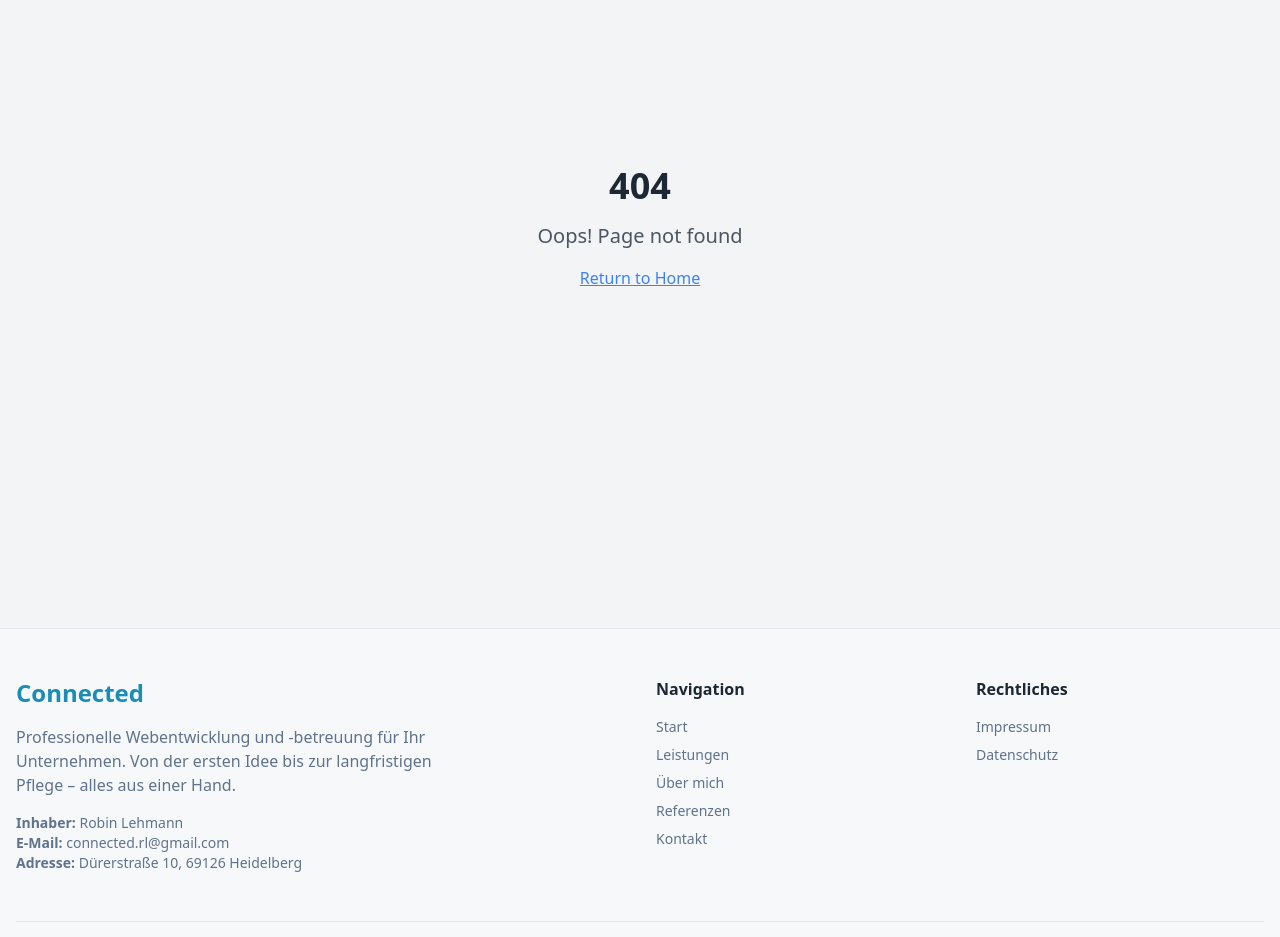
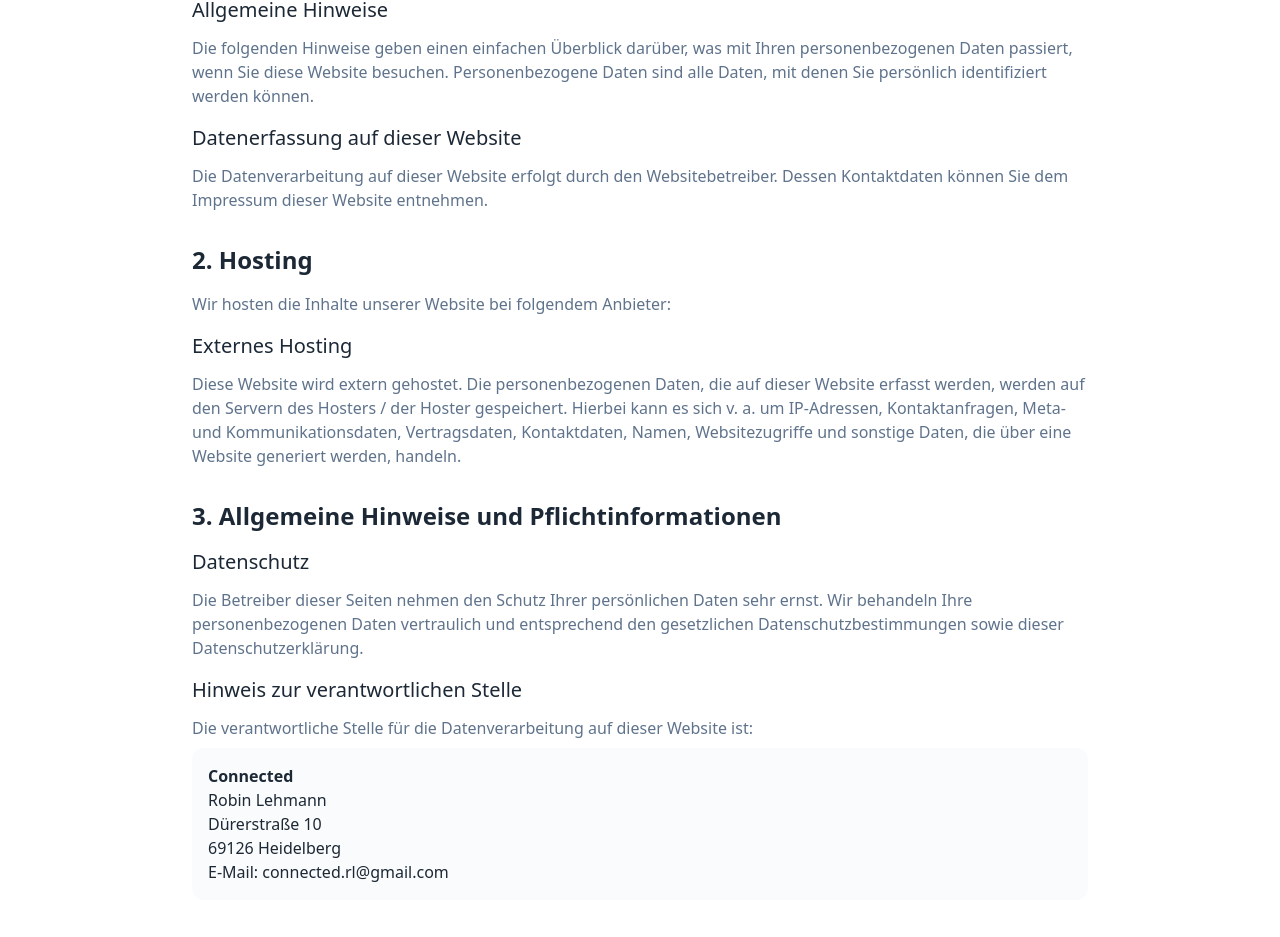
Before and after one commit to Connected-Robin-Lehmann/connected-rl, a React (Vite) app: page /datenschutz in a window 1280 px wide. Shown: the part 237-1174 px from the top of the page. Built offline with nearby package versions, Linux system fonts and the light colour scheme.

Commit message:
Add Impressum and Datenschutz pages
Create Impressum and Datenschutz pages with placeholder content.
-created src/pages/Impressum.tsx
-created src/pages/Datenschutz.tsx
-edited src/App.tsx

```diff
--- a/src/App.tsx
+++ b/src/App.tsx
@@ -1,3 +1,4 @@
+
 import { Toaster } from "@/components/ui/toaster";
 import { Toaster as Sonner } from "@/components/ui/sonner";
 import { TooltipProvider } from "@/components/ui/tooltip";
@@ -10,6 +11,8 @@ import Services from "./pages/Services";
 import About from "./pages/About";
 import References from "./pages/References";
 import Contact from "./pages/Contact";
+import Impressum from "./pages/Impressum";
+import Datenschutz from "./pages/Datenschutz";
 import NotFound from "./pages/NotFound";
 
 const queryClient = new QueryClient();
@@ -29,6 +32,8 @@ const App = () => (
               <Route path="/about" element={<About />} />
               <Route path="/references" element={<References />} />
               <Route path="/contact" element={<Contact />} />
+              <Route path="/impressum" element={<Impressum />} />
+              <Route path="/datenschutz" element={<Datenschutz />} />
               {/* ADD ALL CUSTOM ROUTES ABOVE THE CATCH-ALL "*" ROUTE */}
               <Route path="*" element={<NotFound />} />
             </Routes>
--- a/src/components/Footer.tsx
+++ b/src/components/Footer.tsx
@@ -1,3 +1,4 @@
+
 import { Link } from "react-router-dom";
 
 const Footer = () => {
@@ -75,20 +76,20 @@ const Footer = () => {
             <h4 className="font-semibold mb-4">Rechtliches</h4>
             <ul className="space-y-2 text-sm">
               <li>
-                <a
-                  href="#impressum"
+                <Link
+                  to="/impressum"
                   className="text-muted-foreground hover:text-primary transition-colors"
                 >
                   Impressum
-                </a>
+                </Link>
               </li>
               <li>
-                <a
-                  href="#datenschutz"
+                <Link
+                  to="/datenschutz"
                   className="text-muted-foreground hover:text-primary transition-colors"
                 >
                   Datenschutz
-                </a>
+                </Link>
               </li>
             </ul>
           </div>
--- /dev/null
+++ b/src/pages/Datenschutz.tsx
@@ -0,0 +1,96 @@
+
+const Datenschutz = () => {
+  return (
+    <div className="container mx-auto px-4 py-12">
+      <div className="max-w-4xl mx-auto">
+        <h1 className="text-4xl font-bold text-primary mb-8">Datenschutzerklärung</h1>
+
+        <div className="space-y-8 text-foreground">
+          <section>
+            <h2 className="text-2xl font-semibold mb-4">1. Datenschutz auf einen Blick</h2>
+            <h3 className="text-xl font-medium mb-3">Allgemeine Hinweise</h3>
+            <p className="text-muted-foreground mb-4">
+              Die folgenden Hinweise geben einen einfachen Überblick darüber, was mit Ihren personenbezogenen Daten
+              passiert, wenn Sie diese Website besuchen. Personenbezogene Daten sind alle Daten, mit denen Sie
+              persönlich identifiziert werden können.
+            </p>
+
+            <h3 className="text-xl font-medium mb-3">Datenerfassung auf dieser Website</h3>
+            <p className="text-muted-foreground">
+              Die Datenverarbeitung auf dieser Website erfolgt durch den Websitebetreiber. Dessen Kontaktdaten
+              können Sie dem Impressum dieser Website entnehmen.
+            </p>
+          </section>
+
+          <section>
+            <h2 className="text-2xl font-semibold mb-4">2. Hosting</h2>
+            <p className="text-muted-foreground mb-4">
+              Wir hosten die Inhalte unserer Website bei folgendem Anbieter:
+            </p>
+            <h3 className="text-xl font-medium mb-3">Externes Hosting</h3>
+            <p className="text-muted-foreground">
+              Diese Website wird extern gehostet. Die personenbezogenen Daten, die auf dieser Website erfasst werden,
+              werden auf den Servern des Hosters / der Hoster gespeichert. Hierbei kann es sich v. a. um IP-Adressen,
+              Kontaktanfragen, Meta- und Kommunikationsdaten, Vertragsdaten, Kontaktdaten, Namen, Websitezugriffe
+              und sonstige Daten, die über eine Website generiert werden, handeln.
+            </p>
+          </section>
+
+          <section>
+            <h2 className="text-2xl font-semibold mb-4">3. Allgemeine Hinweise und Pflichtinformationen</h2>
+            <h3 className="text-xl font-medium mb-3">Datenschutz</h3>
+            <p className="text-muted-foreground mb-4">
+              Die Betreiber dieser Seiten nehmen den Schutz Ihrer persönlichen Daten sehr ernst. Wir behandeln Ihre
+              personenbezogenen Daten vertraulich und entsprechend den gesetzlichen Datenschutzbestimmungen sowie
+              dieser Datenschutzerklärung.
+            </p>
+
+            <h3 className="text-xl font-medium mb-3">Hinweis zur verantwortlichen Stelle</h3>
+            <p className="text-muted-foreground mb-2">
+              Die verantwortliche Stelle für die Datenverarbeitung auf dieser Website ist:
+            </p>
+            <div className="bg-muted/30 p-4 rounded-lg mb-4">
+              <p><strong>Connected</strong></p>
+              <p>Robin Lehmann</p>
+              <p>Dürerstraße 10</p>
+              <p>69126 Heidelberg</p>
+              <p>E-Mail: connected.rl@gmail.com</p>
+            </div>
+          </section>
+
+          <section>
+            <h2 className="text-2xl font-semibold mb-4">4. Datenerfassung auf dieser Website</h2>
+            <h3 className="text-xl font-medium mb-3">Kontaktformular</h3>
+            <p className="text-muted-foreground mb-4">
+              Wenn Sie uns per Kontaktformular Anfragen zukommen lassen, werden Ihre Angaben aus dem Anfrageformular
+              inklusive der von Ihnen dort angegebenen Kontaktdaten zwecks Bearbeitung der Anfrage und für den Fall
+              von Anschlussfragen bei uns gespeichert.
+            </p>
+
+            <h3 className="text-xl font-medium mb-3">Anfrage per E-Mail oder Telefon</h3>
+            <p className="text-muted-foreground">
+              Wenn Sie uns per E-Mail oder Telefon kontaktieren, wird Ihre Anfrage inklusive aller daraus
+              hervorgehenden personenbezogenen Daten (Name, Anfrage) zum Zwecke der Bearbeitung Ihres Anliegens
+              bei uns gespeichert und verarbeitet.
+            </p>
+          </section>
+
+          <section>
+            <h2 className="text-2xl font-semibold mb-4">5. Ihre Rechte</h2>
+            <p className="text-muted-foreground mb-4">
+              Sie haben jederzeit das Recht, unentgeltlich Auskunft über Herkunft, Empfänger und Zweck Ihrer
+              gespeicherten personenbezogenen Daten zu erhalten. Sie haben außerdem ein Recht, die Berichtigung
+              oder Löschung dieser Daten zu verlangen.
+            </p>
+            <p className="text-muted-foreground">
+              Wenn Sie Fragen zum Datenschutz haben, können Sie sich jederzeit an uns wenden. Des Weiteren steht
+              Ihnen ein Beschwerderecht bei der zuständigen Aufsichtsbehörde zu.
+            </p>
+          </section>
+        </div>
+      </div>
+    </div>
+  );
+};
+
+export default Datenschutz;
--- /dev/null
+++ b/src/pages/Impressum.tsx
@@ -0,0 +1,89 @@
+
+const Impressum = () => {
+  return (
+    <div className="container mx-auto px-4 py-12">
+      <div className="max-w-4xl mx-auto">
+        <h1 className="text-4xl font-bold text-primary mb-8">Impressum</h1>
+
+        <div className="space-y-8 text-foreground">
+          <section>
+            <h2 className="text-2xl font-semibold mb-4">Angaben gemäß § 5 TMG</h2>
+            <div className="space-y-2">
+              <p><strong>Connected</strong></p>
+              <p>Inhaber: Robin Lehmann</p>
+              <p>Dürerstraße 10</p>
+              <p>69126 Heidelberg</p>
+            </div>
+          </section>
+
+          <section>
+            <h2 className="text-2xl font-semibold mb-4">Kontakt</h2>
+            <div className="space-y-2">
+              <p><strong>E-Mail:</strong> connected.rl@gmail.com</p>
+            </div>
+          </section>
+
+          <section>
+            <h2 className="text-2xl font-semibold mb-4">Redaktionell verantwortlich</h2>
+            <div className="space-y-2">
+              <p>Robin Lehmann</p>
+              <p>Dürerstraße 10</p>
+              <p>69126 Heidelberg</p>
+            </div>
+          </section>
+
+          <section>
+            <h2 className="text-2xl font-semibold mb-4">EU-Streitschlichtung</h2>
+            <p className="text-muted-foreground">
+              Die Europäische Kommission stellt eine Plattform zur Online-Streitbeilegung (OS) bereit:
+              <a href="https://ec.europa.eu/consumers/odr/" target="_blank" rel="noopener noreferrer" className="text-primary hover:underline ml-1">
+                https://ec.europa.eu/consumers/odr/
+              </a>
+            </p>
+            <p className="text-muted-foreground mt-2">
+              Unsere E-Mail-Adresse finden Sie oben im Impressum.
+            </p>
+          </section>
+
+          <section>
+            <h2 className="text-2xl font-semibold mb-4">Verbraucherstreitbeilegung/Universalschlichtungsstelle</h2>
+            <p className="text-muted-foreground">
+              Wir sind nicht bereit oder verpflichtet, an Streitbeilegungsverfahren vor einer
+              Verbraucherschlichtungsstelle teilzunehmen.
+            </p>
+          </section>
+
+          <section>
+            <h2 className="text-2xl font-semibold mb-4">Haftung für Inhalte</h2>
+            <p className="text-muted-foreground">
+              Als Diensteanbieter sind wir gemäß § 7 Abs.1 TMG für eigene Inhalte auf diesen Seiten nach den
+              allgemeinen Gesetzen verantwortlich. Nach §§ 8 bis 10 TMG sind wir als Diensteanbieter jedoch nicht
+              unter der Verpflichtung, übermittelte oder gespeicherte fremde Informationen zu überwachen oder nach
+              Umständen zu forschen, die auf eine rechtswidrige Tätigkeit hinweisen.
+            </p>
+          </section>
+
+          <section>
+            <h2 className="text-2xl font-semibold mb-4">Haftung für Links</h2>
+            <p className="text-muted-foreground">
+              Unser Angebot enthält Links zu externen Websites Dritter, auf deren Inhalte wir keinen Einfluss haben.
+              Deshalb können wir für diese fremden Inhalte auch keine Gewähr übernehmen. Für die Inhalte der verlinkten
+              Seiten ist stets der jeweilige Anbieter oder Betreiber der Seiten verantwortlich.
+            </p>
+          </section>
+
+          <section>
+            <h2 className="text-2xl font-semibold mb-4">Urheberrecht</h2>
+            <p className="text-muted-foreground">
+              Die durch die Seitenbetreiber erstellten Inhalte und Werke auf diesen Seiten unterliegen dem deutschen
+              Urheberrecht. Die Vervielfältigung, Bearbeitung, Verbreitung und jede Art der Verwertung außerhalb der
+              Grenzen des Urheberrechtes bedürfen der schriftlichen Zustimmung des jeweiligen Autors bzw. Erstellers.
+            </p>
+          </section>
+        </div>
+      </div>
+    </div>
+  );
+};
+
+export default Impressum;
```
